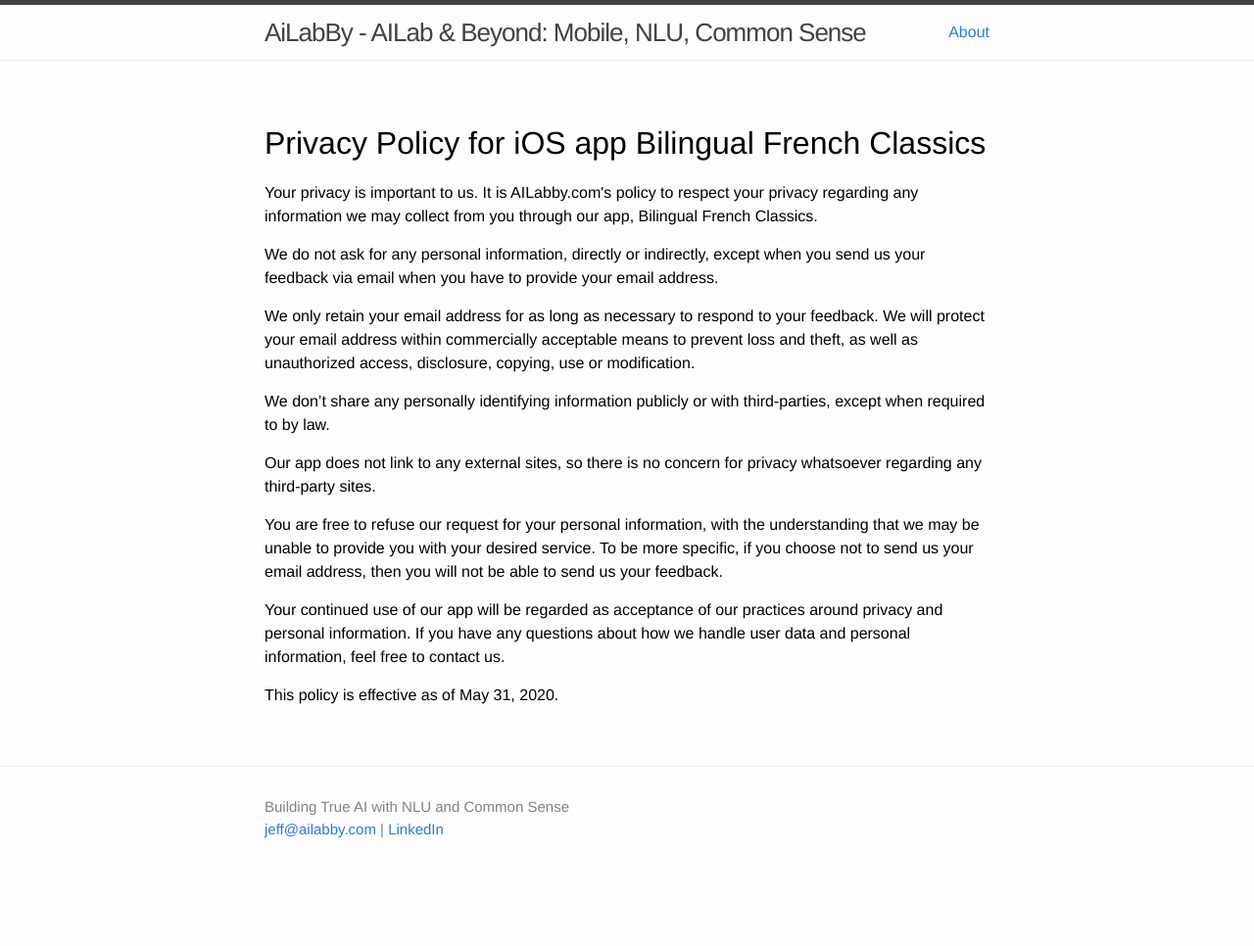
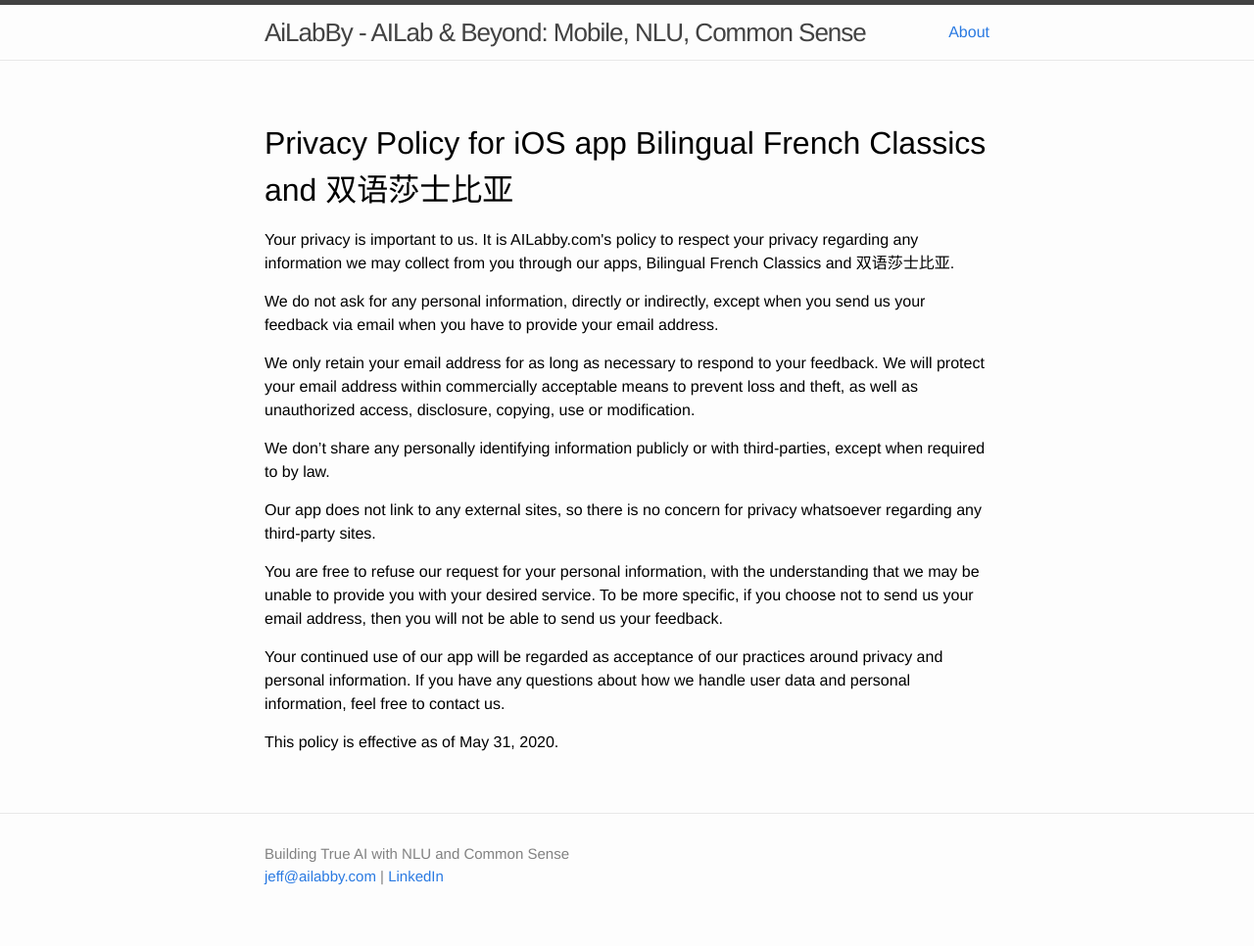
Before and after one commit to jeffxtang/jeffxtang.github.io, a Jekyll site: the page built from privacy.md, in a window 1280 px wide. Shown: the whole page at 98% size. Built offline with Jekyll 4.4.1, drawn with Linux system fonts in a browser that asks for light colours; our own code applies the rules of GitHub Pages for plain Markdown files; before the commit the page ends 918 px from its top, so only the background shows below that.

Commit message:
bilingual shakespeare privacy

```diff
--- a/privacy.md
+++ b/privacy.md
@@ -1,6 +1,6 @@
 <html><head><meta name='viewport' content='width=device-width, initial-scale=1.0, maximum-scale=2.0, minimum-scale=1.0, user-scalable=yes'><style>body {color: black;font-family:\(fontName);font-size:\(fontSize)px;}</style></head><body>
-<h2>Privacy Policy for iOS app Bilingual French Classics</h2>
-<p>Your privacy is important to us. It is AILabby.com's policy to respect your privacy regarding any information we may collect from you through our app, Bilingual French Classics.</p>
+<h2>Privacy Policy for iOS app Bilingual French Classics and 双语莎士比亚</h2>
+<p>Your privacy is important to us. It is AILabby.com's policy to respect your privacy regarding any information we may collect from you through our apps, Bilingual French Classics and 双语莎士比亚.</p>
 <p>We do not ask for any personal information, directly or indirectly, except when you send us your feedback via email when you have to provide your email address. </p>
 <p>We only retain your email address for as long as necessary to respond to your feedback. We will protect your email address within commercially acceptable means to prevent loss and theft, as well as unauthorized access, disclosure, copying, use or modification.</p>
 <p>We don’t share any personally identifying information publicly or with third-parties, except when required to by law.</p>
```
